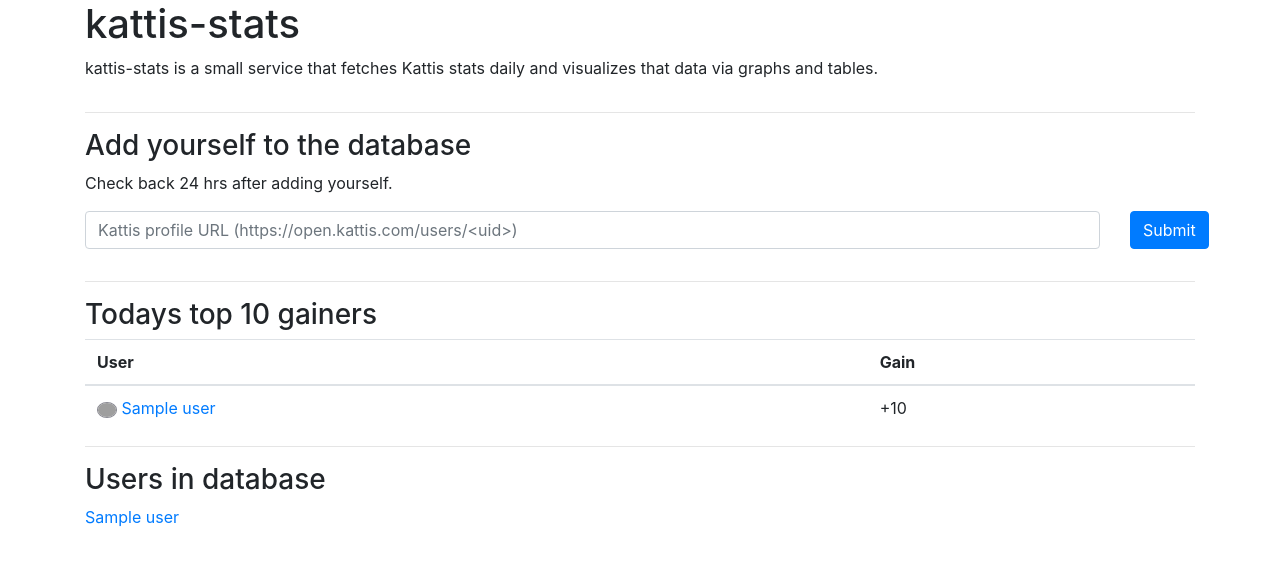
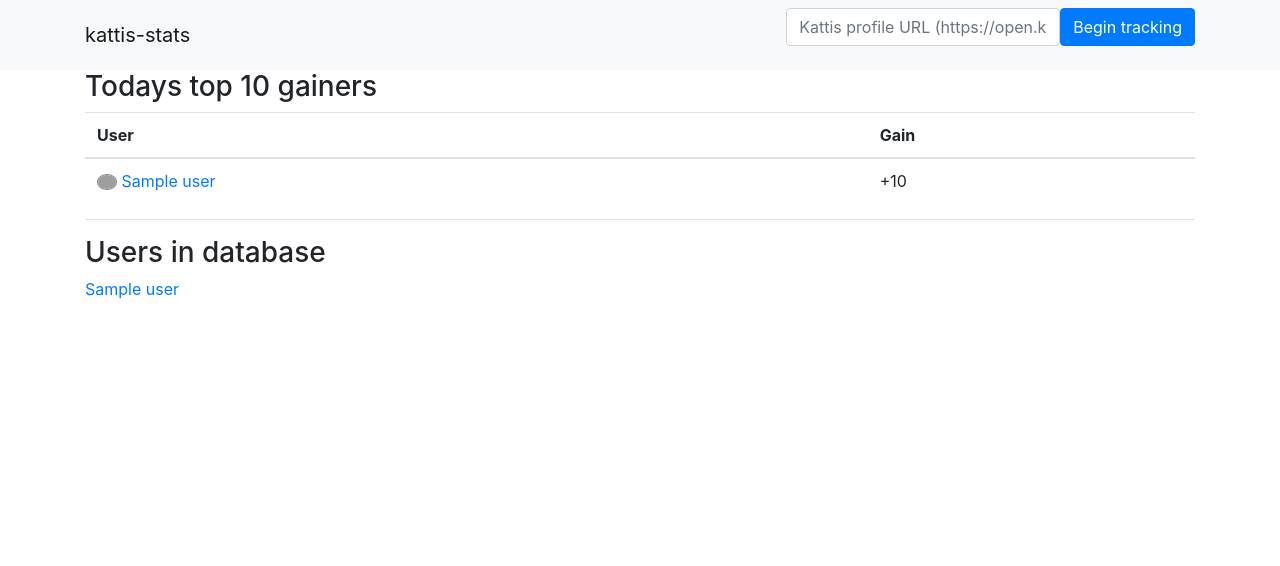
Before and after one commit to dkgv/kattis-stats, a Flask app: template templates/index.html in a window 1280 px wide. Shown: the top 566 px of the page. Run offline with Flask 2, Linux system fonts and the light colour scheme; the template is opened without the code that fills it: most values are stand-ins (such as "Sample title", 1, 10 or a date in 2020); parts of the project's set-up code (start-up, migrations or seed data) failed here and were passed over; some libraries are stand-ins or nearby versions; grey boxes are pictures that could not be loaded.

Commit message:
Better overview

```diff
--- a/app.py
+++ b/app.py
@@ -49,7 +49,23 @@
 @app.route('/view_stats/<uid>')
 def view_stats(uid):
     history = [x for x in find_all_history() if x['UserId'] == uid]
-    return render_template('view_stats.html', uid=uid, history=history)
+    name = list(filter(lambda u: u['UserId'] == uid, find_all_users()))[
+        0]['Name']
+    now = history[-1]['Score']
+    pts_last_week = now - history[-7]['Score']
+    pts_last_month = now - history[-30]['Score']
+    pts_last_year = now - history[-min(365, len(history) - 1)]['Score']
+    avg_pts_per_day = (now - history[0]['Score']) / float(len(history))
+    return render_template(
+        'view_stats.html',
+        name=name,
+        uid=uid,
+        history=history,
+        pts_last_week=pts_last_week,
+        pts_last_month=pts_last_month,
+        pts_last_year=pts_last_year,
+        avg_pts_per_day=avg_pts_per_day
+    )
 
 
 @app.route('/api/add_user', methods=['POST'])
--- /dev/null
+++ b/templates/base.html
@@ -0,0 +1,23 @@
+<html lang="en">
+<head>
+    <title>kattis-stats</title>
+    <link rel="stylesheet" href="https://stackpath.bootstrapcdn.com/bootstrap/4.4.1/css/bootstrap.min.css"
+        integrity="sha384-Vkoo8x4CGsO3+Hhxv8T/Q5PaXtkKtu6ug5TOeNV6gBiFeWPGFN9MuhOf23Q9Ifjh" crossorigin="anonymous">
+    <script src="https://cdnjs.cloudflare.com/ajax/libs/Chart.js/2.9.4/Chart.min.js"></script>
+</head>
+<body>
+    <nav class="navbar navbar-light bg-light justify-content-between">
+        <div class="container">
+            <a class="navbar-brand" href="https://kattis-stats.herokuapp.com/">kattis-stats</a>
+            <form method="POST" action="/api/add_user" class="form-inline">
+                <input class="form-control" type="text" placeholder="Kattis profile URL (https://open.kattis.com/users/<uid>)"
+                    name="uid" id="uid">
+                <input class="btn btn-primary" type="submit" value="Begin tracking">
+            </form>
+        </div>
+    </nav>
+    <div class="container">
+        {% block content %}{% endblock %}
+    </div>
+</body>
+</html>
--- a/templates/index.html
+++ b/templates/index.html
@@ -1,38 +1,6 @@
-<html lang="en">
-    <head>
-        <title>kattis-stats</title>
-        <link rel="stylesheet" href="https://stackpath.bootstrapcdn.com/bootstrap/4.4.1/css/bootstrap.min.css" integrity="sha384-Vkoo8x4CGsO3+Hhxv8T/Q5PaXtkKtu6ug5TOeNV6gBiFeWPGFN9MuhOf23Q9Ifjh" crossorigin="anonymous">
-    </head>
-    <body>
-        <div class="container">
-            <div class="row">
-                <div class="col">
-                    <h1>kattis-stats</h1>
-                    <p>kattis-stats is a small service that fetches Kattis stats daily and visualizes that data via graphs and tables.</p>
-                </div>
-            </div>
+{% extends 'base.html' %}
 
-            <hr>
-
-            <div class="row">
-                <div class="col">
-                    <h3>Add yourself to the database</h3>
-                    <p>Check back 24 hrs after adding yourself.</p>
-                    <form method="POST" action="/api/add_user">
-                        <div class="row">
-                            <div class="col-11">
-                                <input class="form-control" type="text" placeholder="Kattis profile URL (https://open.kattis.com/users/<uid>)" name="uid" id="uid">
-                            </div>
-                            <div class="col-1">
-                                <input class="btn btn-primary" type="submit" value="Submit">
-                            </div>
-                        </div>
-                    </form>
-                </div>
-            </div>
-
-            <hr>
-
+{% block content %}
 <h3>Todays top 10 gainers</h3>
 <table class="table table-hover">
     <thead>
@@ -44,7 +12,11 @@
     <tbody>
         {% for gain in gains %}
         <tr>
-                        <td><img style="max-width: 20px; border-radius: 50%; border: 1px #898992 solid;" src="https://open.kattis.com/images/countries/{{ gain['User']['CountryShort'] }}/40px?" alt="Flag"> <a href="/view_stats/{{ gain['User']['UserId'] }}">{{ gain['User']['Name'] }}</a></td>
+            <td>
+                <img style="max-width: 20px; border-radius: 50%; border: 1px #898992 solid;"
+                    src="https://open.kattis.com/images/countries/{{ gain['User']['CountryShort'] }}/40px?" alt="Flag">
+                <a href="/view_stats/{{ gain['User']['UserId'] }}">{{ gain['User']['Name'] }}</a>
+            </td>
             <td>+{{ gain['Score']|round(2) }}</td>
         </tr>
         {% endfor %}
@@ -57,6 +29,5 @@
 {% for user in users %}
 <p><a href="/view_stats/{{ user['UserId'] }}">{{ user['Name'] }}</a></p>
 {% endfor %}
-        </div>
-    </body>
-</html>
+
+{% endblock %}
```
Also changed, not shown: templates/view_stats.html (+9 -11 lines). Lines whose indentation alone changed are shown as unchanged.
